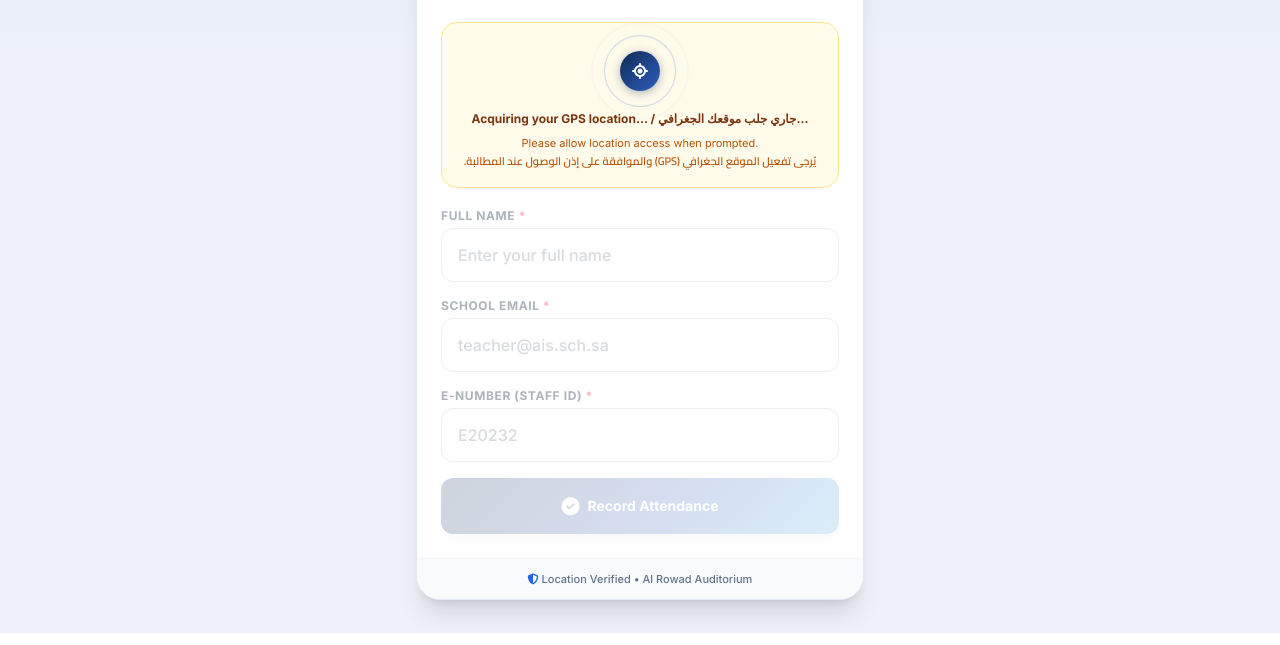
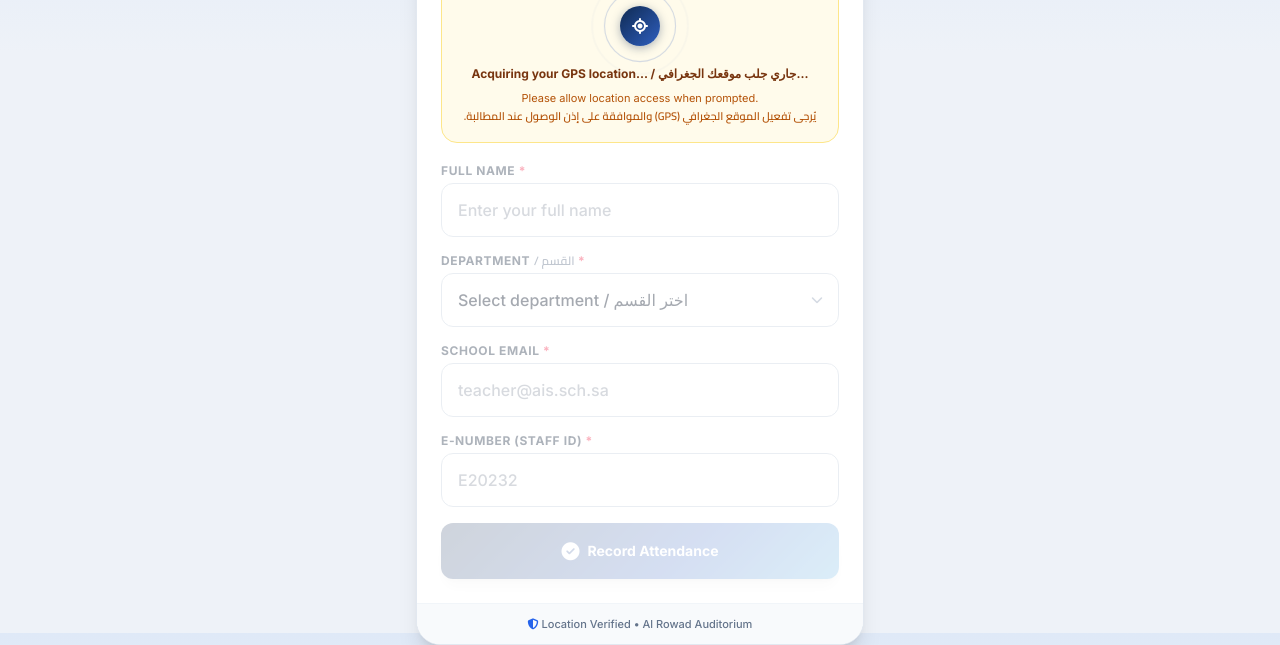
Before and after one commit to picturevocab/pd-attendance-form, a plain HTML site: page index.html in a window 1280 px wide. Shown: the part 167-812 px from the top of the page. Drawn offline with nearby package versions, Linux system fonts and the light colour scheme.

Commit message:
Update index.html

```diff
--- a/index.html
+++ b/index.html
@@ -109,6 +109,25 @@
         <div>
           <label class="block text-xs font-bold uppercase tracking-wider text-slate-700 mb-1">Full Name <span class="text-rose-500">*</span></label>
           <input type="text" id="teacherName" name="teacherName" required placeholder="Enter your full name" class="field-input w-full pl-4 pr-4 py-3.5 rounded-xl border border-slate-300 focus:outline-none text-base transition font-medium">
+        </div>
+
+        <div>
+          <label class="block text-xs font-bold uppercase tracking-wider text-slate-700 mb-1">Department <span class="lang-ar normal-case tracking-normal text-slate-500 font-semibold">/ القسم</span> <span class="text-rose-500">*</span></label>
+          <div class="relative">
+            <select id="department" name="department" required class="field-input w-full pl-4 pr-9 py-3.5 rounded-xl border border-slate-300 focus:outline-none text-base transition font-medium bg-white appearance-none">
+              <option value="" disabled selected>Select department / اختر القسم</option>
+              <option value="Arabic Language">Arabic Language — اللغة العربية</option>
+              <option value="English">English — اللغة الإنجليزية</option>
+              <option value="Mathematics">Mathematics — الرياضيات</option>
+              <option value="Science">Science — العلوم</option>
+              <option value="Islamic Studies & Quran">Islamic Studies &amp; Quran — الدراسات الإسلامية والقرآن الكريم</option>
+              <option value="Social Studies / Humanities">Social Studies / Humanities — الدراسات الاجتماعية / العلوم الإنسانية</option>
+              <option value="Business & Economics">Business &amp; Economics — إدارة الأعمال والاقتصاد</option>
+              <option value="Computer Science">Computer Science — علوم الحاسب</option>
+              <option value="Other">Other — أخرى</option>
+            </select>
+            <i class="fa-solid fa-chevron-down absolute right-4 top-1/2 -translate-y-1/2 text-slate-400 text-xs pointer-events-none"></i>
+          </div>
         </div>
 
         <div>
@@ -279,6 +298,7 @@
 
       const formData = {
         teacherName: document.getElementById('teacherName').value.trim(),
+        department: document.getElementById('department').value,
         staffEmail: document.getElementById('staffEmail').value.trim(),
         eNumber: document.getElementById('eNumber').value.trim(),
         sessionTopic: "AIS Summer Faculty Training 2026",
```
